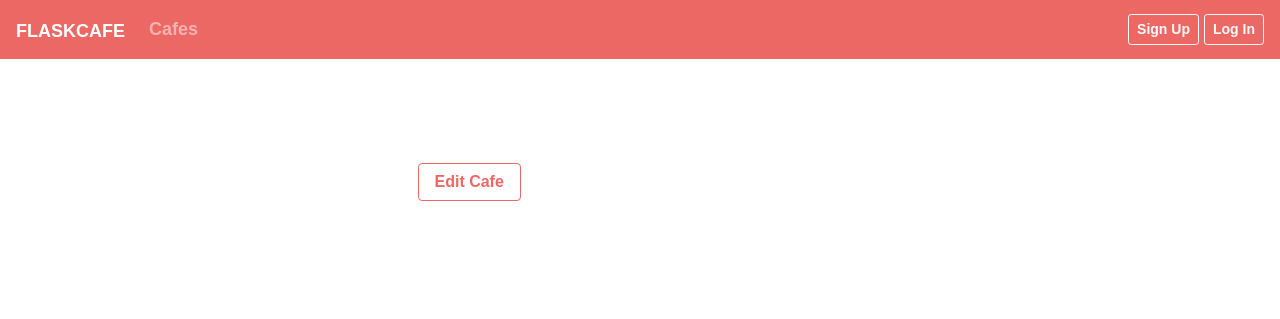
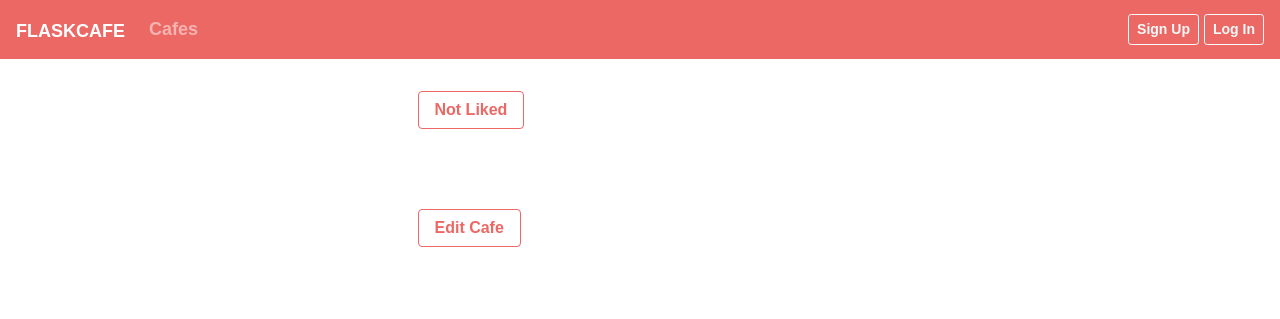
Before and after one commit to veronicani/flask-cafe, a Flask app: template templates/cafe/detail.html in a window 1280 px wide. Shown: the top 319 px of the page. Run offline with Flask 3, Linux system fonts and the light colour scheme; the template is opened without the code that fills it, so the values that code supplies are empty; some web fonts are replaced.

Commit message:
added Not Liked/Liked buttons depending on if the cafe is in current user's likes

```diff
--- a/templates/cafe/detail.html
+++ b/templates/cafe/detail.html
@@ -13,6 +13,12 @@
   <div class="col-12 col-sm-10 col-md-8">
 
     <h1>{{ cafe.name }}</h1>
+
+    {% if cafe not in g.user.liked_cafes %}
+      <a class="btn btn-outline-primary" href="FOR-AJAX">Not Liked</a>
+    {% else %}
+      <a class="btn btn-outline-primary" href="FOR-AJAX">Liked</a>
+    {% endif %}
 
     <p class="lead">{{ cafe.description }}</p>
 
```
